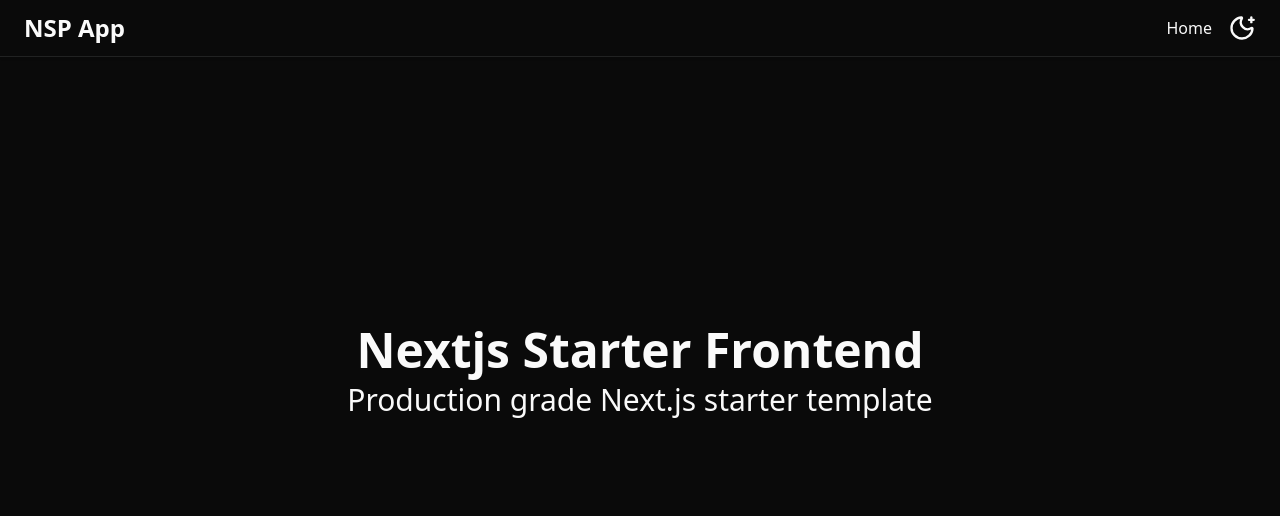
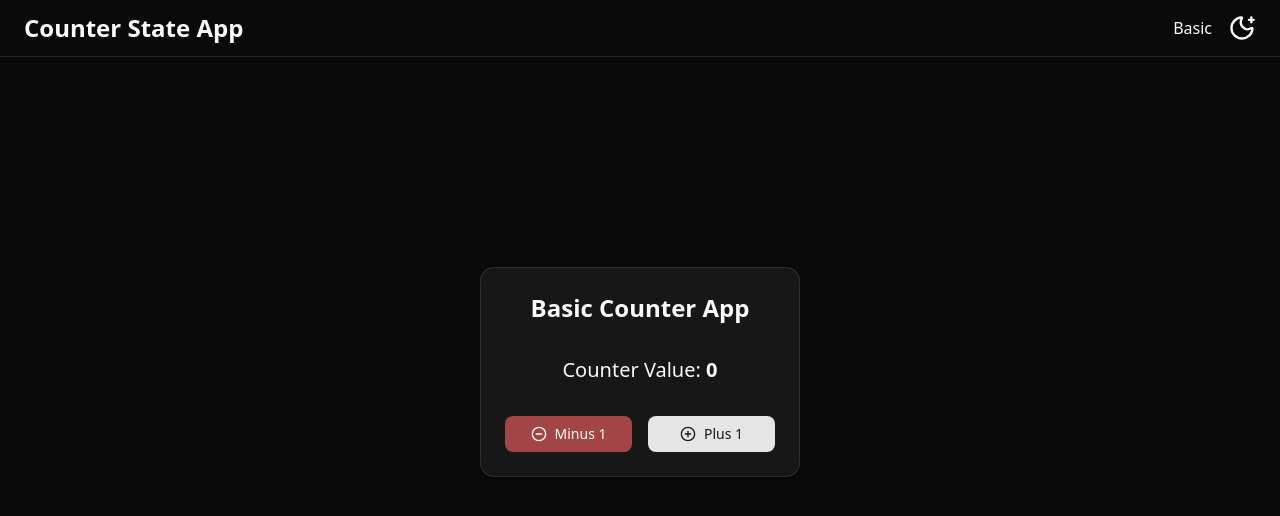
Before and after one commit to dhrubadas-dev/counter-state-app, a Next.js app: page / in a window 1280 px wide. Shown: the top 516 px of the page. Built offline with nearby package versions, Linux system fonts and the light colour scheme.

Commit message:
basic counter done

```diff
--- a/src/app/page.tsx
+++ b/src/app/page.tsx
@@ -1,17 +1,30 @@
+import BasicCounter from "@/components/BasicCounter";
+import {
+	Card,
+	CardContent,
+	CardHeader,
+	CardTitle,
+} from "@/components/shadcnui/card";
 import { Metadata } from "next";
 
 export const metadata: Metadata = {
-	title: "Nextjs Starter Frontend",
-	description: "Production grade Next.js starter template",
+	title: "Basic | Counter State App",
+	description: "Basic page of Counter State App",
 };
 
 const page = () => {
 	return (
 		<section className="grid h-[90dvh] place-items-center">
-			<div className="space-y-2 text-center">
-				<h1 className="text-5xl font-semibold">Nextjs Starter Frontend</h1>
-				<h2 className="text-3xl">Production grade Next.js starter template</h2>
-			</div>
+			<Card className="w-xs">
+				<CardHeader>
+					<CardTitle className="grid place-items-center text-2xl">
+						Basic Counter App
+					</CardTitle>
+				</CardHeader>
+				<CardContent>
+					<BasicCounter />
+				</CardContent>
+			</Card>
 		</section>
 	);
 };
--- /dev/null
+++ b/src/components/BasicCounter.tsx
@@ -0,0 +1,44 @@
+"use client";
+
+import { CircleMinusIcon, CirclePlusIcon } from "lucide-react";
+import { useState } from "react";
+import { Button } from "./shadcnui/button";
+
+const BasicCounter = () => {
+	const [count, setCount] = useState(0);
+
+	const plus = () => {
+		setCount(count + 1);
+	};
+
+	const minus = () => {
+		setCount(count - 1);
+	};
+
+	return (
+		<section className="space-y-8">
+			<div className="text-center text-xl">
+				Counter Value: <span className="font-semibold">{count}</span>
+			</div>
+
+			<div className="grid grid-cols-2 gap-4">
+				<Button
+					onClick={minus}
+					variant={"destructive"}
+					className="cursor-pointer">
+					<CircleMinusIcon />
+					Minus 1
+				</Button>
+
+				<Button
+					onClick={plus}
+					className="cursor-pointer">
+					<CirclePlusIcon />
+					Plus 1
+				</Button>
+			</div>
+		</section>
+	);
+};
+
+export default BasicCounter;
--- a/src/components/Header/Header.tsx
+++ b/src/components/Header/Header.tsx
@@ -11,12 +11,12 @@
 					<h1
 						className="text-2xl font-semibold"
 						aria-label="App Name">
-						NSP App
+						Counter State App
 					</h1>
 				</Link>
 
 				<nav className="flex items-center gap-4">
-					<Link href={"/"}>Home</Link>
+					<Link href={"/"}>Basic</Link>
 
 					<ThemeToggleButton />
 				</nav>
```
